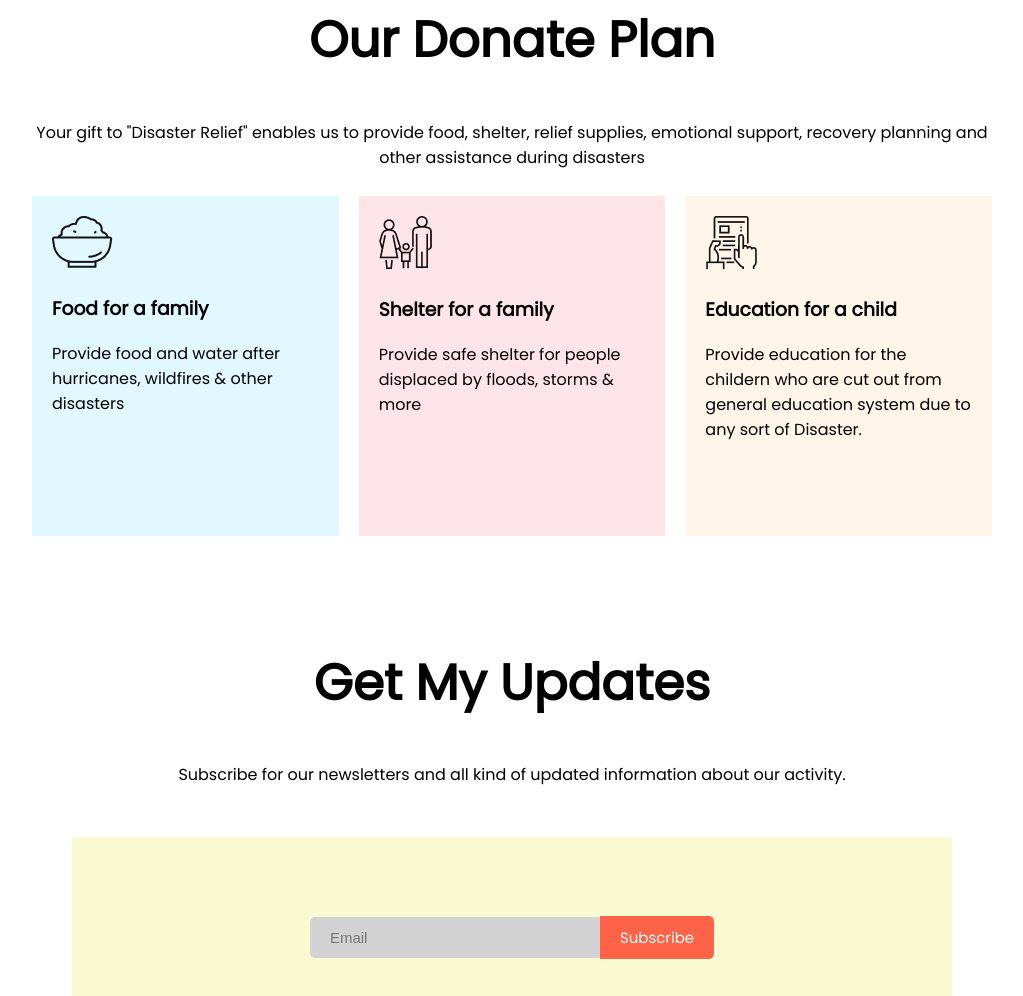
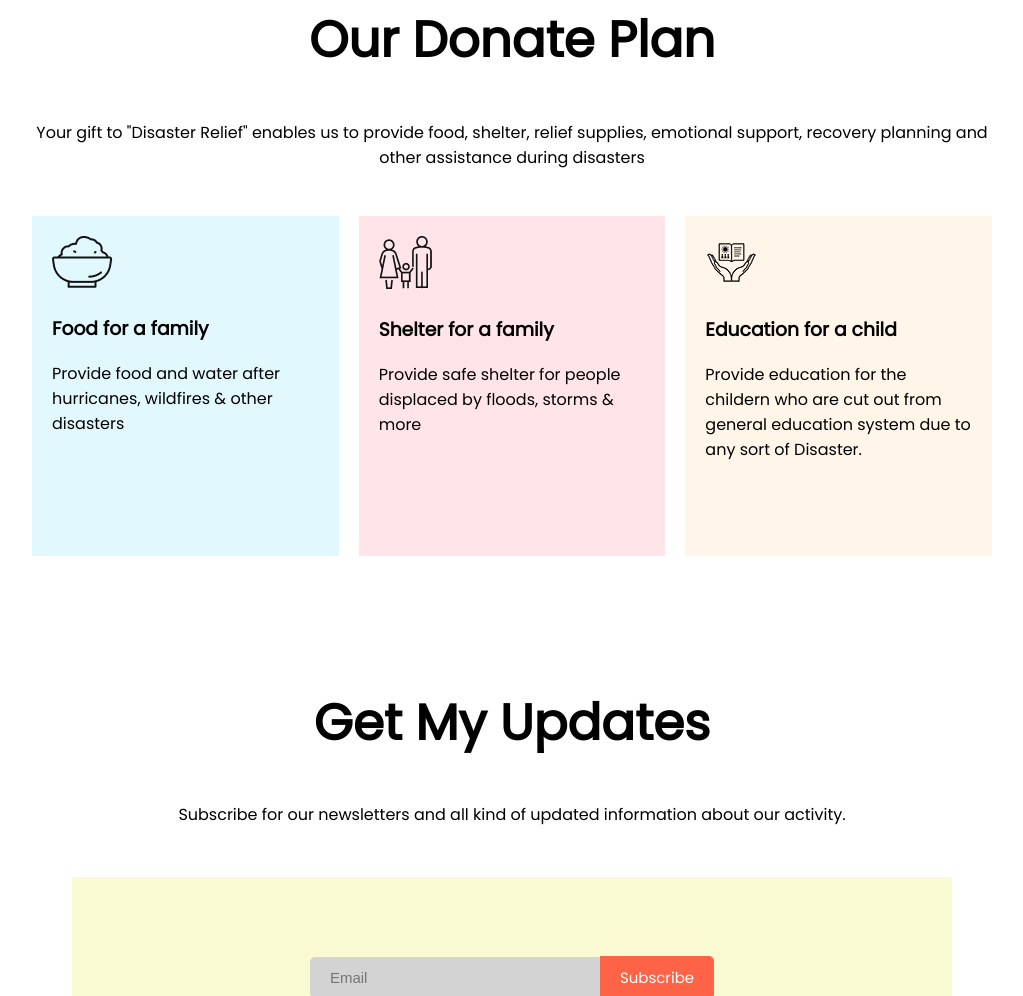
Before and after one commit to kaiser82/donate-today, a plain HTML site: page index.html in a window 1280 px wide. Shown: the part 1266-2262 px from the top of the page, without its empty margins (128-1151 px from the left). Drawn offline with Linux system fonts and the light colour scheme; a web font is replaced by a local one.

Commit message:
some tweek

```diff
--- a/index.html
+++ b/index.html
@@ -72,7 +72,7 @@
                 </p>
             </div>
             <div class="width-onethard education">
-                <img src="icons/Frame-1.png" alt="">
+                <img src="icons/education2s.png" alt="">
                 <h3>Education for a child</h3>
                 <p>
                     Provide education for the childern who are cut out from general education system due to any sort of Disaster.
--- a/style.css
+++ b/style.css
@@ -91,7 +91,7 @@ h1{
 .width-onethard {
     width: 30%;
     height: 300px;
-    margin: 10px;
+    margin: 30px 10px;
     padding: 20px;
 }
 
```
Also changed, not shown: icons/education2s.png (added).
